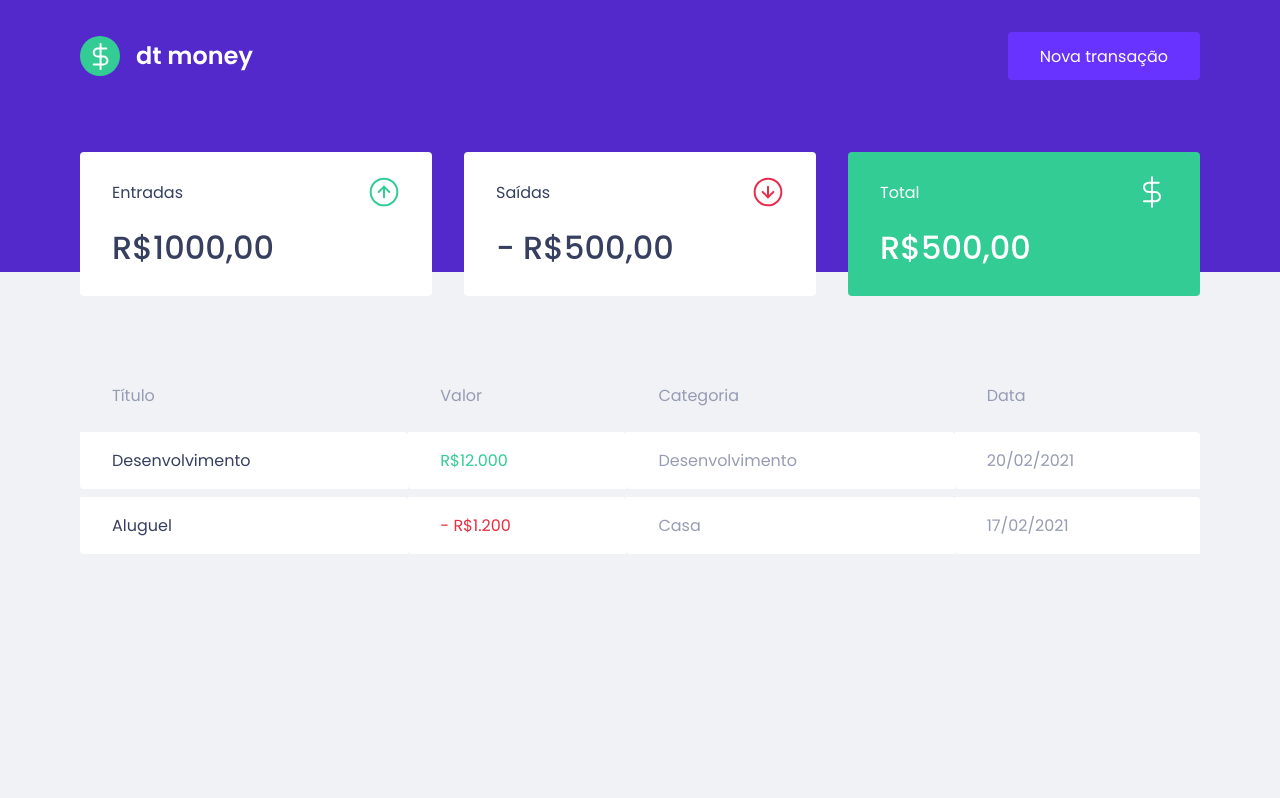
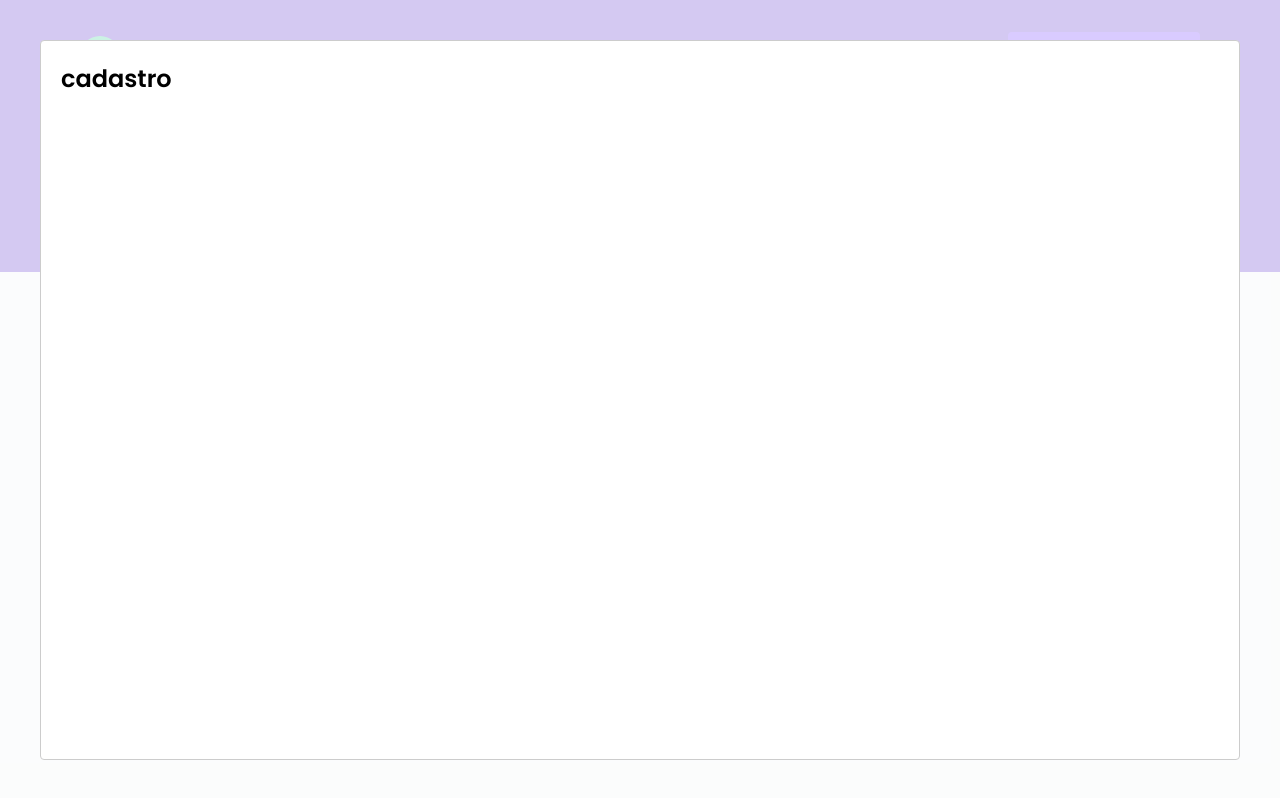
Before and after one commit to AlissonFredo/dt-money-rocketseat, a React (Create React App) app: page / in a window 1280 px wide. Both pictures are taken after a click on the button "Nova transação". Built offline with nearby package versions, Linux system fonts and the light colour scheme; no server answers; what miragejs would draw is missing.

Commit message:
configurando modal de criacao

```diff
--- a/package.json
+++ b/package.json
@@ -7,6 +7,7 @@
     "miragejs": "^0.1.43",
     "react": "^17.0.2",
     "react-dom": "^17.0.2",
+    "react-modal": "^3.14.4",
     "react-scripts": "5.0.0",
     "styled-components": "^5.3.3",
     "web-vitals": "^2.1.0"
@@ -19,6 +20,7 @@
     "@types/node": "^16.7.13",
     "@types/react": "^17.0.20",
     "@types/react-dom": "^17.0.9",
+    "@types/react-modal": "^3.13.1",
     "@types/styled-components": "^5.1.21",
     "typescript": "^4.4.2"
   },
--- a/src/App.tsx
+++ b/src/App.tsx
@@ -1,12 +1,32 @@
+import { useState } from "react";
+import Modal from 'react-modal'
 import { Dashboard } from "./components/Dashboard";
 import { Header } from "./components/Header";
 import { GlobalStyle } from "./styles/global";
 
+Modal.setAppElement('#root');
+
 export function App() {
+  const [isNewTransactionModalOpen, setIsNewTransactionModalOpen] = useState(false);
+
+  function handleOpenNewTransactionModal() {
+      setIsNewTransactionModalOpen(true);
+  }
+
+  function handleCloeseNewTransactionModal() {
+      setIsNewTransactionModalOpen(false);
+  }
+
   return (
     <>
-        <Header />
+        <Header onOpenNewTransactionModal={handleOpenNewTransactionModal} />
         <Dashboard />
+        <Modal
+            isOpen={isNewTransactionModalOpen}
+            onRequestClose={handleCloeseNewTransactionModal}
+        >
+            <h2>cadastro</h2>
+        </Modal>
         <GlobalStyle />
     </>
   );
--- a/src/components/Header/index.tsx
+++ b/src/components/Header/index.tsx
@@ -1,12 +1,20 @@
 import logoImg from "../../assets/logo.svg"
 import { Container, Content } from "./styles"
 
-export function Header() {
+interface HeaderProps {
+    onOpenNewTransactionModal: () => void
+}
+
+export function Header({
+    onOpenNewTransactionModal
+}: HeaderProps) {
     return (
         <Container>
             <Content>
                 <img src={logoImg} alt="dt money" />
-                <button type="button">Nova transação</button>
+                <button type="button" onClick={onOpenNewTransactionModal}>
+                    Nova transação
+                </button>
             </Content>
         </Container>
     )
```
Also changed, not shown: 1 other file (tests, documents, lock files or other folders).
